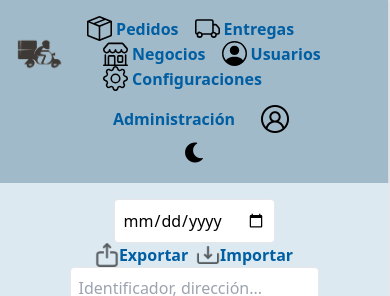
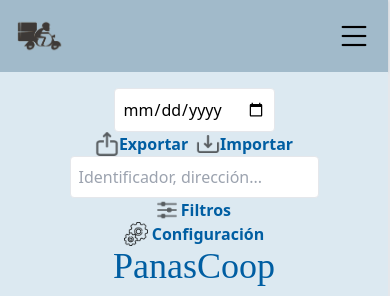
Before and after one commit to PauC030/Coop-Los-codigos, a website built with Vite: page index.html in a window 390 px wide. Shown: the top 296 px of the page. Built offline with nearby package versions, Linux system fonts and the light colour scheme; files whose address does not match are found by name.

Commit message:
cambio en el panel principal

```diff
--- a/index.html
+++ b/index.html
@@ -2,6 +2,7 @@
 <html lang="es">
   <head>
     <meta charset="UTF-8" />
+
     <link rel="icon" type="image/svg+xml" href="public\imagenes\image.png" />
     <meta name="viewport" content="width=device-width, initial-scale=1.0" />
     <title>PanasCoop</title>
@@ -13,10 +14,10 @@
   </head>
   <body class=" "> <!-- Default mode -->
     <div class="flex flex-col h-screen border-r-2">
-              <header class="bg-blueclear p-4 flex flex-col sm:flex-row items-center justify-between shadow animate-fade-in">
+              <header class="bg-blueclear p-4 flex justify-between flex-row sm:flex-row items-center shadow animate-fade-in">
                 <div class="flex items-center">
                   <img src="public/imagenes/image.png" alt="Logo" class=" group h-8">
-                  <nav class="ml-6 flex flex-wrap space-x-4">
+                  <nav class="ml-6 hidden flex-wrap space-x-4 md:flex">
 
 
                     <div class="group flex items-center space-x-1">
@@ -67,16 +68,19 @@
         </div>
 
          <!-- ADMINISTRACION -->
+        <div class="hidden space-x-2 md:flex">
+          <button id="theme-toggle" class="focus:outline-none" onclick="toggleTheme()">
+            <i id="theme-icon" class="fas fa-moon text-xl"></i>
+          </button>
 
-        <div class="flex items-center space-x-2 mt-2 sm:mt-1">
-          <button class="bg-dark-blue-600 text-darkblue font-semibold px-4 py-2 rounded">Administración</button>
+          <div class="flex items-center space-x-2 mt-2 sm:mt-1">
             <img src="public/imagenes/Usuario.png" alt="Avatar" class="h-8 w-8 rounded-full ">
-                 </div>
+          </div>
+        </div>
 
-
-        <button id="theme-toggle" class="focus:outline-none" onclick="toggleTheme()">
-          <i id="theme-icon" class="fas fa-moon text-xl"></i>
-      </button>
+        <button class="block md:hidden">
+          <i class="bi bi-list text-4xl"></i>
+        </button>
     </header>
 
        <div class="p-4 flex flex-col sm:flex-row items-center justify-between bg-bluecielo ">
```
Also changed, not shown: Configuración/configuracion.html (+1 -0 lines).
